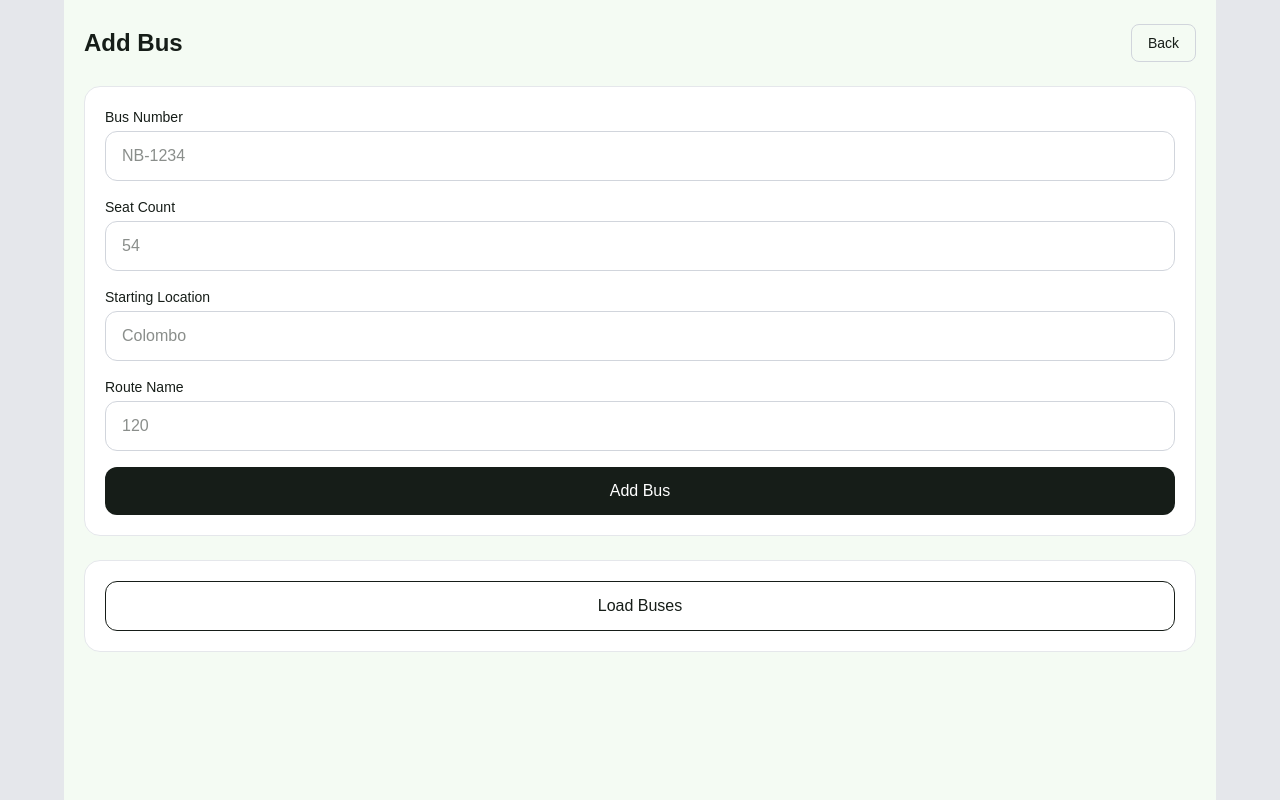
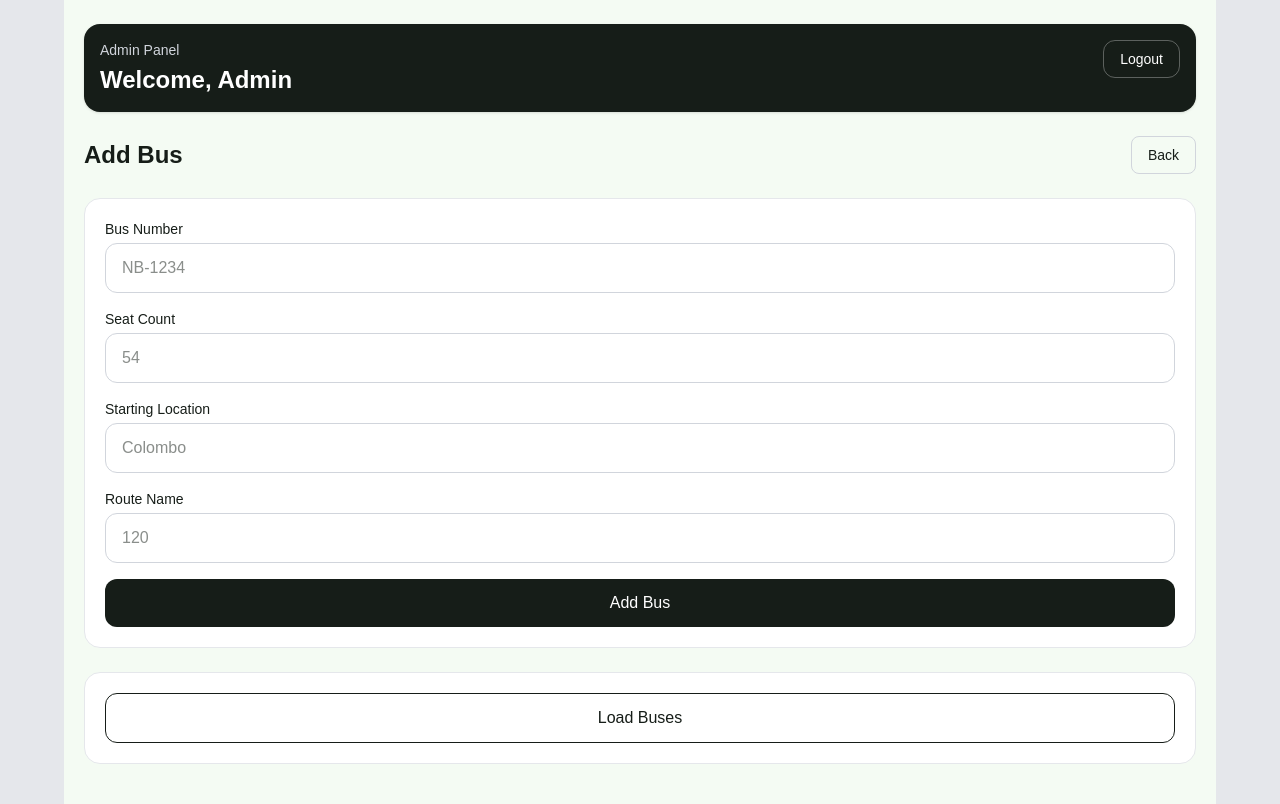
Before and after one commit to yasindu0904-blip/bus-seat-booking, a Next.js app: page /admin/buses in a window 1280 px wide. Built offline with nearby package versions, Linux system fonts and the light colour scheme; no server answers.

Commit message:
logout session added

```diff
--- a/src/app/admin/add-admin/page.tsx
+++ b/src/app/admin/add-admin/page.tsx
@@ -1,4 +1,5 @@
 'use client'
+import AdminHeader from '@/components/admin/AdminHeader'
 
 import { useState } from 'react'
 import { useRouter } from 'next/navigation'
@@ -58,6 +59,7 @@ export default function AddAdminPage() {
   return (
     <main className="min-h-screen bg-gray-200 text-[#161d18]">
       <div className="mx-auto min-h-screen w-full max-w-md bg-[#f4fbf3] px-5 pb-10 pt-6">
+        <AdminHeader />
         <div className="mb-6 flex items-center justify-between">
           <h1 className="text-2xl font-bold">Add Admin</h1>
 
--- a/src/app/admin/bus-schedules/page.tsx
+++ b/src/app/admin/bus-schedules/page.tsx
@@ -1,9 +1,11 @@
 import AddBusesByTimePeriodForm from './components/AddBusesByTimePeriodForm'
+import AdminHeader from '@/components/admin/AdminHeader'
 
 export default function BusSchedulesPage() {
   return (
     <main className="min-h-screen bg-gray-100 p-6">
       <div className="mx-auto max-w-4xl">
+        <AdminHeader />
         <h1 className="mb-6 text-2xl font-bold text-gray-900">
           Bus Schedules
         </h1>
--- a/src/app/admin/buses/page.tsx
+++ b/src/app/admin/buses/page.tsx
@@ -1,4 +1,5 @@
 'use client'
+import AdminHeader from '@/components/admin/AdminHeader'
 
 import { useState } from 'react'
 import { useRouter } from 'next/navigation'
@@ -12,6 +13,7 @@ export default function AdminBusesPage() {
   return (
     <main className="min-h-screen bg-gray-200 text-[#161d18]">
       <div className="mx-auto min-h-screen w-full max-w-6xl bg-[#f4fbf3] px-5 pb-10 pt-6">
+        <AdminHeader />
         <div className="mb-6 flex items-center justify-between">
           <h1 className="text-2xl font-bold">Add Bus</h1>
 
--- a/src/app/admin/routes/page.tsx
+++ b/src/app/admin/routes/page.tsx
@@ -1,4 +1,5 @@
 'use client'
+import AdminHeader from '@/components/admin/AdminHeader'
 
 import { useState } from 'react'
 import { useRouter } from 'next/navigation'
@@ -102,6 +103,7 @@ export default function AdminRoutesPage() {
   return (
     <main className="min-h-screen bg-gray-200 text-[#161d18]">
       <div className="mx-auto min-h-screen w-full max-w-5xl bg-[#f4fbf3] px-5 pb-10 pt-6">
+        <AdminHeader />
         <div className="mb-6 flex items-center justify-between">
           <h1 className="text-2xl font-bold">Add Route</h1>
 
--- /dev/null
+++ b/src/app/api/auth/logout-session/route.ts
@@ -0,0 +1,5 @@
+import { logoutSessionController } from '@/lib/controllers/auth/logoutSessionController'
+
+export async function POST(request: Request) {
+  return logoutSessionController(request)
+}
--- a/src/components/admin/AdminHeader.tsx
+++ b/src/components/admin/AdminHeader.tsx
@@ -1,6 +1,7 @@
 'use client'
 
 import { useEffect, useState } from 'react'
+import { useRouter } from 'next/navigation'
 
 type MeResponse = {
   success: boolean
@@ -17,8 +18,11 @@ type MeResponse = {
 }
 
 export default function AdminHeader() {
+  const router = useRouter()
+
   const [firstName, setFirstName] = useState<string>('Admin')
   const [loading, setLoading] = useState(true)
+  const [loggingOut, setLoggingOut] = useState(false)
 
   useEffect(() => {
     const fetchMe = async () => {
@@ -44,14 +48,53 @@ export default function AdminHeader() {
     fetchMe()
   }, [])
 
+  const handleLogout = async () => {
+    try {
+      setLoggingOut(true)
+
+      const response = await fetch('/api/auth/logout-session', {
+        method: 'POST',
+        credentials: 'include',
+      })
+
+      const result = await response.json()
+
+      if (!response.ok || !result.success) {
+        console.error(result.message || 'Failed to logout')
+        return
+      }
+
+      router.replace('/login')
+      router.refresh()
+    } catch (error) {
+      console.error('Failed to logout:', error)
+    } finally {
+      setLoggingOut(false)
+    }
+  }
+
   return (
     <header className="mb-6 rounded-2xl bg-[#161d18] px-4 py-4 text-white shadow-sm">
+      <div className="flex items-start justify-between gap-4">
+        <div>
           <p className="text-sm text-gray-300">
             {loading ? 'Loading...' : 'Admin Panel'}
           </p>
+
           <h1 className="mt-1 text-2xl font-semibold">
             Welcome, {loading ? '...' : firstName}
           </h1>
+        </div>
+
+        <button
+          type="button"
+          onClick={handleLogout}
+          disabled={loggingOut}
+          className="rounded-xl border border-white/30 px-4 py-2 text-sm font-medium text-white hover:bg-white/10 disabled:opacity-60"
+        >
+          {loggingOut ? 'Logging out...' : 'Logout'}
+        </button>
+      </div>
     </header>
   )
 }
--- /dev/null
+++ b/src/lib/controllers/auth/logoutSessionController.ts
@@ -0,0 +1,16 @@
+import { NextResponse } from 'next/server'
+import { logoutSessionService } from '@/lib/services/auth/logoutSessionService'
+
+export async function logoutSessionController(_request: Request) {
+  const result = await logoutSessionService()
+
+  return NextResponse.json(
+    {
+      success: result.success,
+      message: result.message,
+    },
+    {
+      status: result.statusCode,
+    }
+  )
+}
--- /dev/null
+++ b/src/lib/services/auth/logoutSessionService.ts
@@ -0,0 +1,43 @@
+import { createClient } from '@/lib/supabase/server'
+
+type LogoutSessionServiceResult =
+  | {
+      success: true
+      statusCode: number
+      message: string
+    }
+  | {
+      success: false
+      statusCode: number
+      message: string
+    }
+
+export async function logoutSessionService(): Promise<LogoutSessionServiceResult> {
+  try {
+    const supabase = await createClient()
+
+    const { error } = await supabase.auth.signOut()
+
+    if (error) {
+      return {
+        success: false,
+        statusCode: 500,
+        message: error.message || 'Logout failed',
+      }
+    }
+
+    return {
+      success: true,
+      statusCode: 200,
+      message: 'Logged out successfully',
+    }
+  } catch (error) {
+    console.error('logoutSessionService error:', error)
+
+    return {
+      success: false,
+      statusCode: 500,
+      message: 'Internal server error',
+    }
+  }
+}
```
Lines whose indentation alone changed are shown as unchanged.
